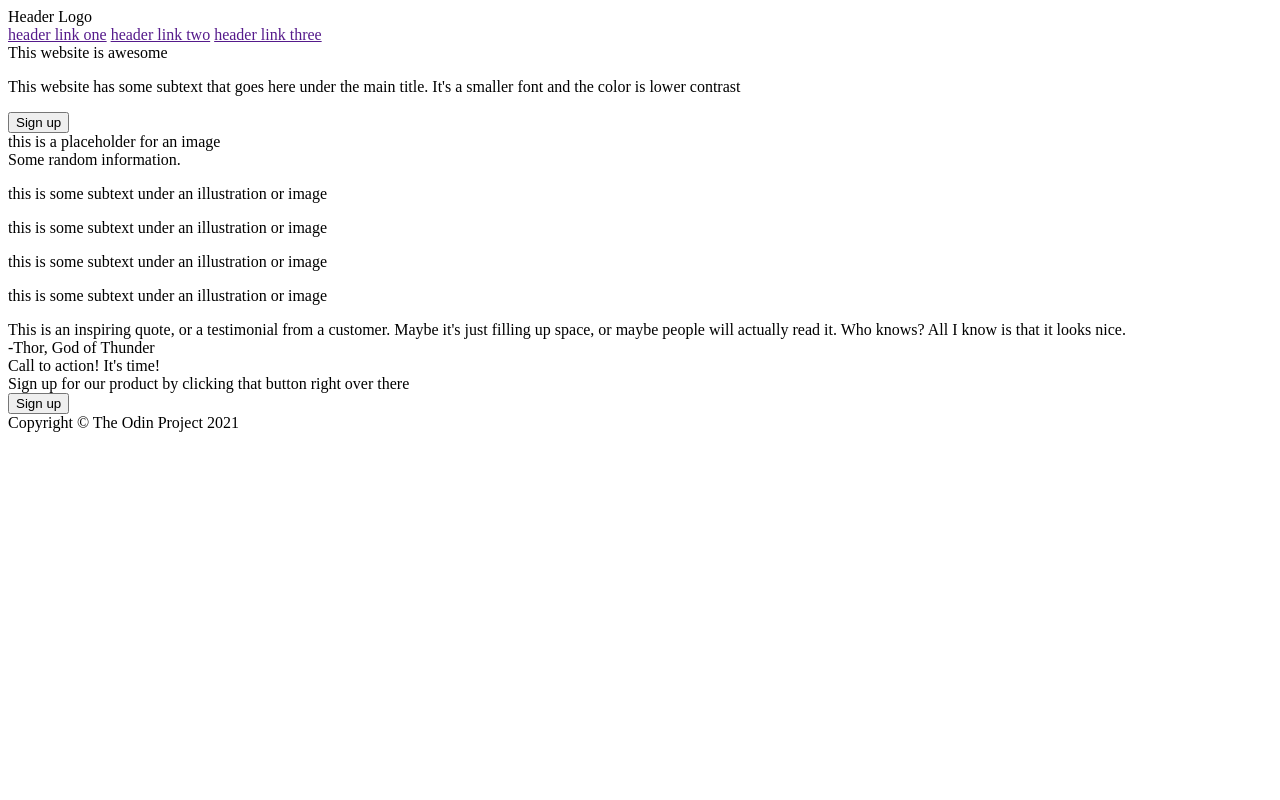
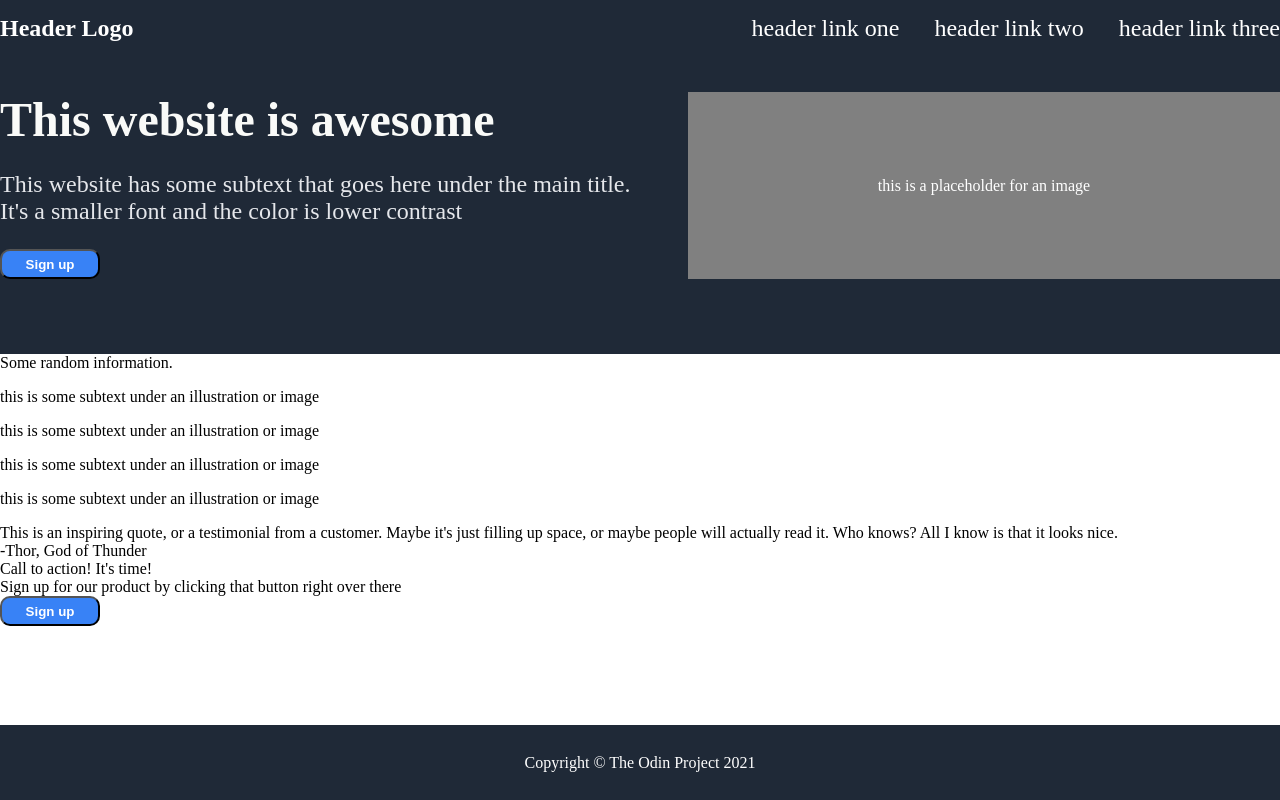
Before and after one commit to skeefhaver/landing-page, a plain HTML site: page index.html in a window 1280 px wide. Drawn offline with Linux system fonts and the light colour scheme.

Commit message:
Finished styling on box one and footer

```diff
--- a/css/style.css
+++ b/css/style.css
@@ -0,0 +1,73 @@
+body {
+    display: flex;
+    flex-direction: column;
+    height: 100vh;
+    margin: 0;
+}
+.one-box, .footer{
+    color: white;
+    background-color: #1F2937;
+}
+.header {
+    display: flex;
+    justify-content: space-between;
+    margin-bottom: 50px;;
+    max-width: 90rem;
+    margin-left: auto;
+    margin-right: auto;
+    margin-top: 15px;
+}
+.links {
+    display: flex;
+    gap: 35px;
+}
+.top-container {
+    max-width: 90rem;
+    margin-left: auto;
+    margin-right: auto;
+    display: flex;
+    margin-bottom: 75px;
+}
+.top-text {
+    margin-right: 48px;
+    max-width: 40rem;
+}
+.placeholder {
+    background-color: gray;
+    display: flex;
+    justify-content: center;
+    align-items: center;
+    flex: 1;
+}
+.footer {
+    margin-top: auto;
+    min-height: 75px;
+    display: flex;
+    justify-content: center;
+    align-items: center;
+}
+a {
+    color: white;
+    text-decoration: none;
+}
+.logo {
+    font-size: 24px;
+    font-weight: bold;
+}
+.sign-up {
+    background-color: #3882F6;
+    color: white;
+    font-weight: bold;
+    border-radius: 10px;
+    min-width: 100px;
+    min-height: 30px;
+}
+.hero-text {
+    font-size: 48px;
+    font-weight: bolder;
+    color: #F9FAF8
+}
+.links, .hero-second-text {
+    color: #E5E7EB;
+    font-size: 24px;
+}
--- a/index.html
+++ b/index.html
@@ -20,7 +20,7 @@
         <div class="top-container">
             <div class="top-text">
                 <div class="hero-text">This website is awesome</div>
-                <p>This website has some subtext that goes here under the main title. It's a smaller font and the color is lower contrast</p>
+                <p class="hero-second-text">This website has some subtext that goes here under the main title. It's a smaller font and the color is lower contrast</p>
                 <button class="sign-up">Sign up</button>
             </div>
             <div class="placeholder">this is a placeholder for an image</div>
@@ -63,7 +63,6 @@
             <button class="sign-up">Sign up</button>
         </div>
     </div>
-
     <div class="footer">
         <div class="copyright">Copyright &copy; The Odin Project 2021</div>
     </div>
```
